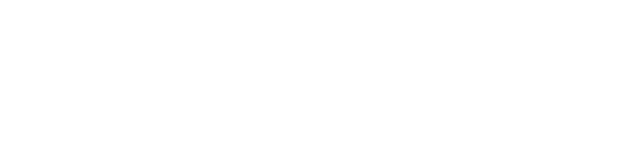
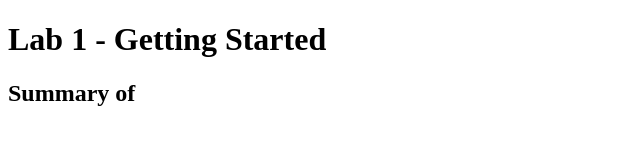
Before and after one commit to mlencioni1/CST252, a plain HTML site: page lab1/index.html in a window 1280 px wide. Shown: the whole page, without its empty margins (0-640 px from the left). Drawn offline with Linux system fonts and the light colour scheme.

Commit message:
Update index.html

```diff
--- a/lab1/index.html
+++ b/lab1/index.html
@@ -1,11 +1,24 @@
 <!DOCTYPE html>
 <html>
 <head>
-	<title>Lab X - Subject/Topic</title>
+	<title>Lab 1 - Getting Started</title>
 	<link rel="stylesheet" type="text/css" href="../css/site.css">
 	<link rel="stylesheet" type="text/css" href="css/lab.css">
 </head>
 <body>
+	<div class="Header">
+		<h1>Lab 1 - Getting Started</h1>
+	</div>
+	<div class="Content">
+		<div class="Summary">
+			<h2>Summary of </h2>
+		</div>
+		<div class="">
 
+		</div>
+		<div class="">
+
+		</div>
+	</div>
 </body>
 </html>
```
